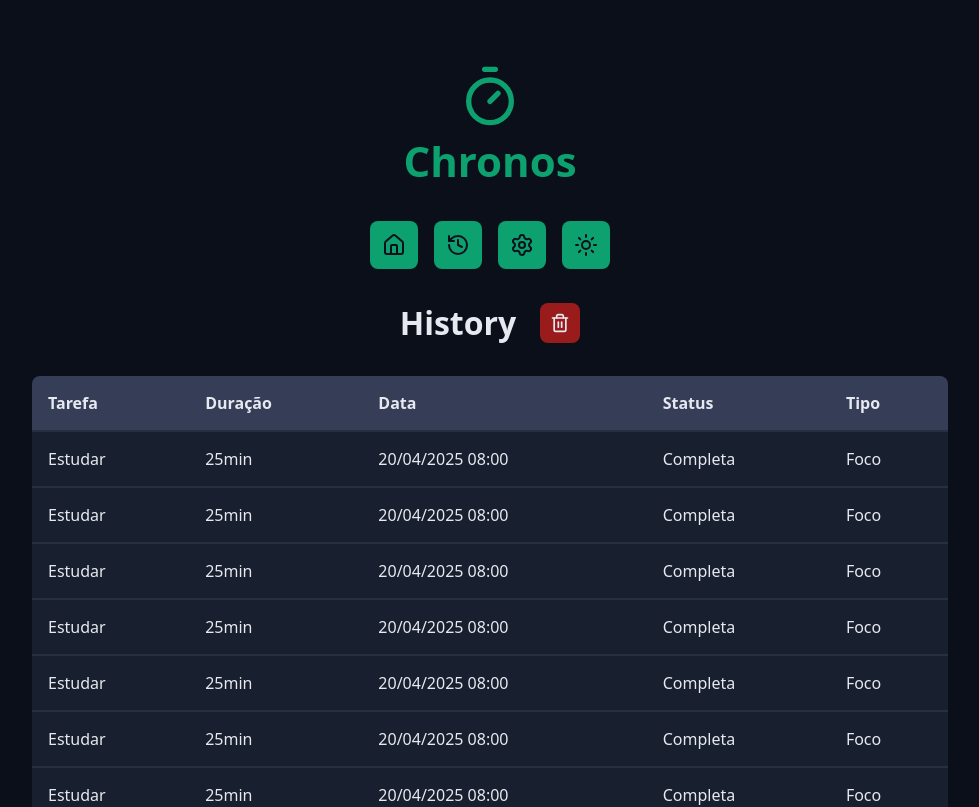
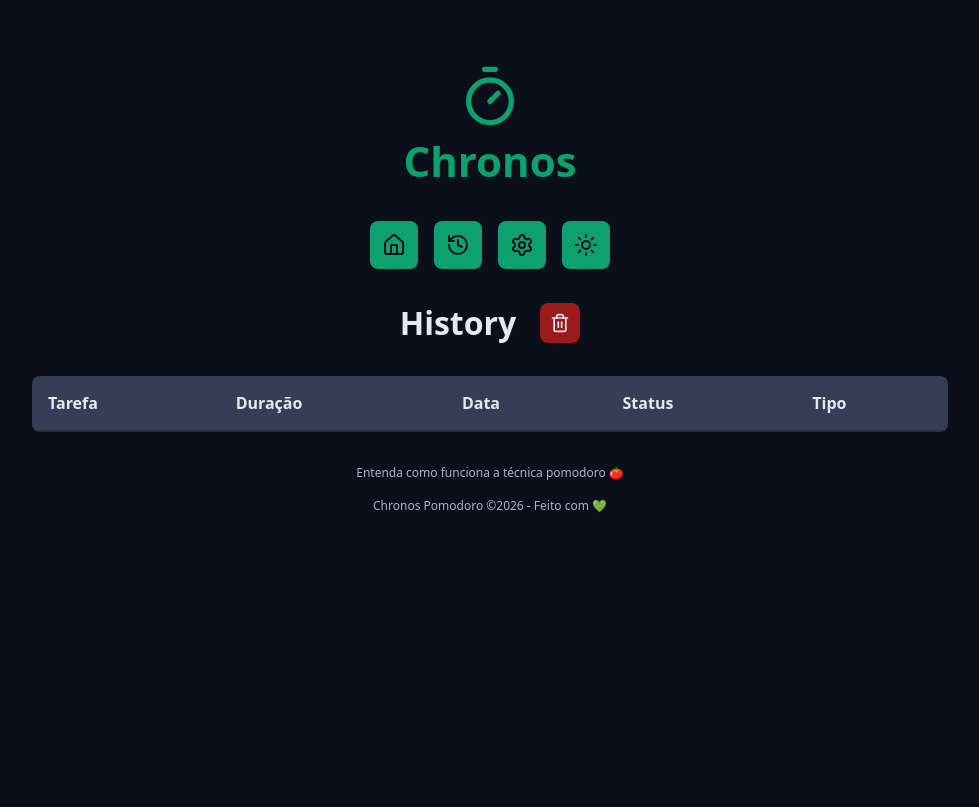
Before and after one commit to JhonnesPossiRibeiro/pomodoro, a React (Vite) app: page /history in a window 1280 px wide. Shown: the top 807 px of the page, without its empty margins (150-1129 px from the left). Built offline with nearby package versions, Linux system fonts and the light colour scheme.

Commit message:
dados do histórico

```diff
--- a/src/page/History/index.tsx
+++ b/src/page/History/index.tsx
@@ -4,8 +4,12 @@ import { DefaultButton } from '../../components/DefaultButton';
 import { Heading } from '../../components/Heading';
 import { MainTemplate } from '../../templates/MainTemplate';
 import styles from './styles.module.css';
+import { useTaskContext } from '../../contexts/TaskContext/useTaskContext';
 
 export function History() {
+  const {state} = useTaskContext();
+
+
   return (
     <>
       <MainTemplate>
@@ -36,14 +40,14 @@ export function History() {
                 </tr>
               </thead>
               <tbody>
-                {Array.from({ length: 20 }).map((_, index) => {
+                {state.tasks.map((task) => {
                   return (
-                    <tr key={index}>
-                      <td>Estudar</td>
-                      <td>25min</td>
-                      <td>20/04/2025 08:00</td>
-                      <td>Completa</td>
-                      <td>Foco</td>
+                    <tr key={task.id}>
+                      <td>{task.name}</td>
+                      <td>{task.duration}min</td>
+                      <td>{new Date(task.startDate).toISOString()}</td>
+                      <td>{task.interrupDate}</td>
+                      <td>{task.type}</td>
                     </tr>
                   );
                 })}
```
